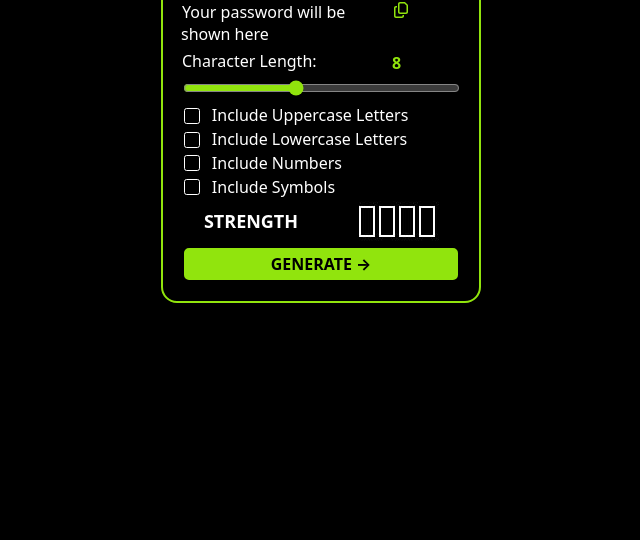
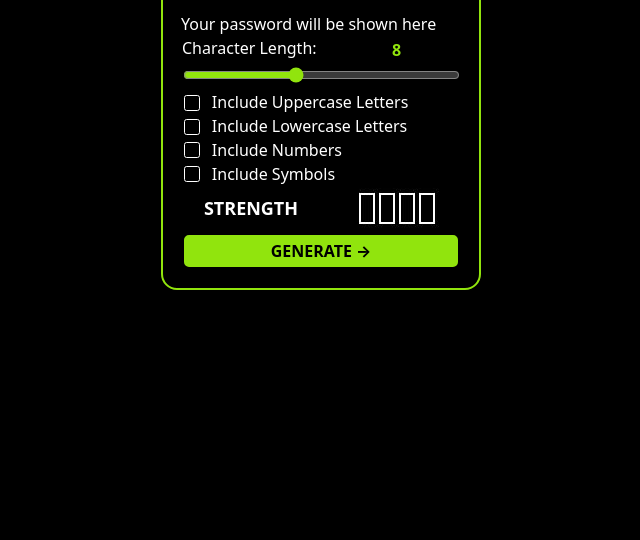
Before and after one commit to davittrdzv/MasterFrontend-M3ProyectoFinal, a plain HTML site: page index.html in a window 1280 px wide. Shown: the part 260-800 px from the top of the page, without its empty margins (319-959 px from the left). Drawn offline with Linux system fonts and the light colour scheme.

Commit message:
Commit 3: Eliminación de botón para copiar contraseña. Ajustes en JS para corregir dónde se anida una variable.

```diff
--- a/index.html
+++ b/index.html
@@ -10,16 +10,8 @@
     <div id="content">
         <div id="pass-main-div">
             <h3 id="pass-title">PASSWORD GENERATOR</h3>
-            <div id="pass-generated">
-                <div id="show-password">
-                    <span id="show-password-span">Your password will be shown here</span>
-                </div>
-                <div id="copy-password">
-                    <img id="copy-password-icon" src="images/copy-regular.svg" alt="Copy Password">
-                </div>
-            </div>
-            <div id="pass-length">
-
+            <div id="show-password">
+                <span id="show-password-span">Your password will be shown here</span>
             </div>
             <div id="pass-characteristics">
                 <div id="char-length-div">
--- a/script.js
+++ b/script.js
@@ -6,15 +6,11 @@ const numbersOption = document.getElementById('numbersOption')
 const symbolsOption = document.getElementById('symbolsOption')
 const buttonGen = document.getElementById('generate-pass-button')
 const ShowPassDiv = document.getElementById('show-password')
-const copyPassDiv = document.getElementById('copy-password')
-const copyPassButton = document.getElementById('copy-password-icon')
 let passStrengthImg = document.getElementById('pass-strength-level')
-const charLength = Number(inputLength.value)
 
 function errorStyles() {
     genPassSpan.style.color = 'red'
     genPassSpan.style.fontWeight = 'bold'
-    copyPassDiv.style.display = 'none'
     ShowPassDiv.style.width = '100%'
     passStrengthImg.src = "images/password_strength_level_0.jpg"
 }
@@ -23,7 +19,6 @@ function correctPassStyles() {
     genPassSpan.style.color = '#91e40d'
     genPassSpan.style.fontWeight = 'bold'
     genPassSpan.style.letterSpacing = '1px'
-    copyPassDiv.style.display = 'initial'
     if (Number(inputLength.value) === 8 || Number(inputLength.value) === 9 && (uppercaseOption.checked ||lowercaseOption.checked || numbersOption.checked && !symbolsOption.checked)) {
         passStrengthImg.src = "images/password_strength_level_1.jpg"
         } else if (Number(inputLength.value) > 9 && Number(inputLength.value) < 13 && (uppercaseOption.checked && lowercaseOption.checked || numbersOption.checked && !symbolsOption.checked)) {
@@ -33,15 +28,10 @@ function correctPassStyles() {
         } else if (Number(inputLength.value) > 15 && uppercaseOption.checked && lowercaseOption.checked && numbersOption.checked && symbolsOption.checked) {
         passStrengthImg.src = "images/password_strength_level_4.jpg"
         }
-
-
-    // if (Number(inputLength.value) === 8 || === 9 && (uppercaseOption.checked || lowercaseOption.checked && !numbersOption.checked && !symbolsOption.checked)) {
-    //     passStrengthImg.src = "images/password_strength_level_1.jpg"
-    // }
-    // // passStrengthImg.src = "images/password_strength_level_1.jpg"
 }
 
 function generateRandomPasword() {
+    const charLength = Number(inputLength.value)
     const upperCase = "ABCDEFGHIJKLMNOPQRSTUVWXYZ"
     const lowerCase = "abcdefghijklmnopqrstuvwxyz"
     const numbers = "0123456789"
--- a/styles.css
+++ b/styles.css
@@ -31,14 +31,11 @@ html {
     text-align: center;
     color: #91e40d;
 }
-#pass-generated, #pass-length, #pass-strength {
+#pass-strength {
     display: flex;
     flex-direction: row;
 }
-#copy-password-icon {
-    width: 1em;
-}
-#show-password, #char-length {
+#char-length {
     width: 75%;
 }
 #pass-strength-fix {
@@ -51,9 +48,6 @@ html {
 #char-length-bar {
     width: 99%;
     accent-color: #91e40d;
-}
-#copy-password {
-    width: 25%;
 }
 #pass-strength-fix {
     width: 50%;
```
